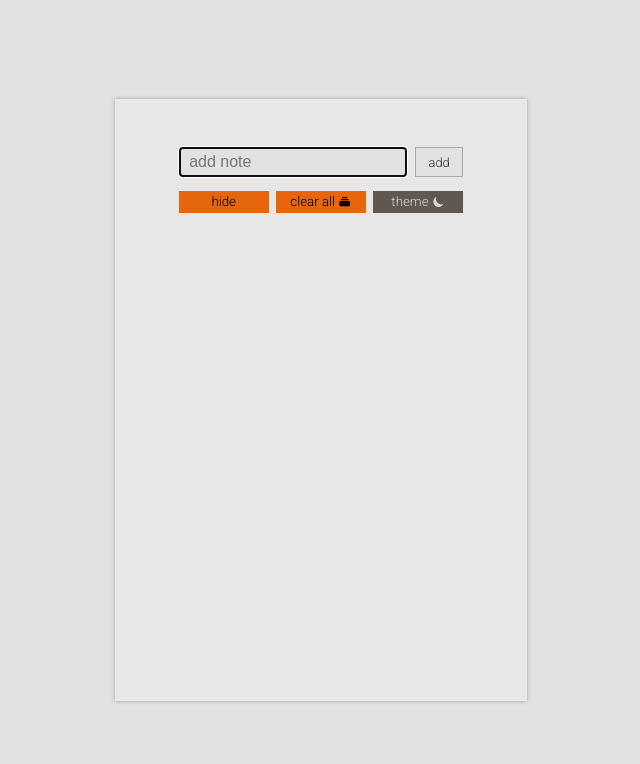
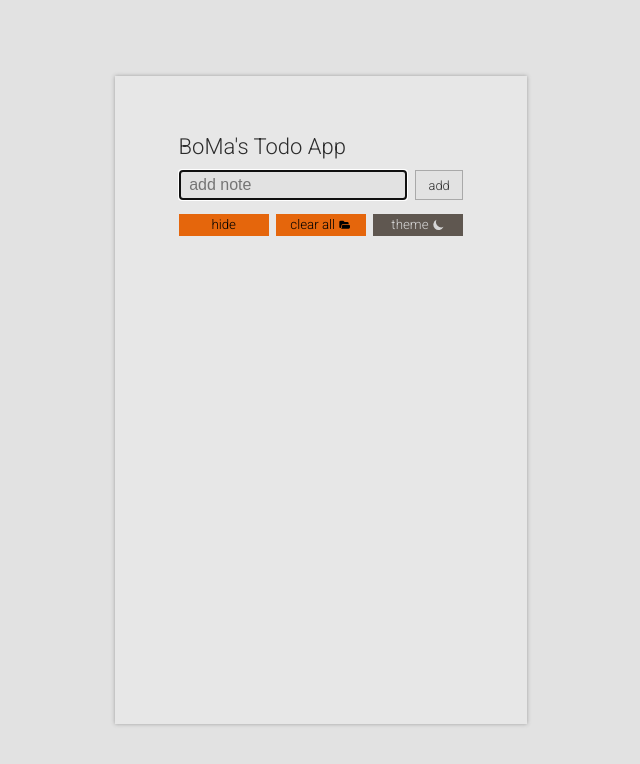
Before and after one commit to booi-dev/todo-redux-app, a React (Vite) app: page / in a window 1280 px wide. Shown: the top 764 px of the page, without its empty margins (319-959 px from the left). Built offline with nearby package versions, Linux system fonts and the light colour scheme.

Commit message:
Add app title

```diff
--- a/src/App.css
+++ b/src/App.css
@@ -26,6 +26,7 @@
   --font-small: 14px;
   --font-medium: 16px;
   --font-large: 18px;
+  --font-xlarge: 22px;
 
   --line-height: 20px;
 
@@ -33,7 +34,6 @@
 }
 
 .App {
-  position: relative;
   margin-inline: auto;
   padding: 3em 4em;
   box-shadow: 0 0 4px #4444446c;
@@ -61,3 +61,8 @@
   background-color: var(--lt-clr-1);
   color: var(--lt-font-clr-1);
 }
+
+.app-title {
+  font-size: var(--font-xlarge);
+  padding-block: 0.5em;
+}
--- a/src/App.jsx
+++ b/src/App.jsx
@@ -35,6 +35,7 @@ function App() {
   return (
     <div className={`app-container ${theme}`}>
       <div className={`App ${theme}`}>
+        <h1 className='app-title'>BoMa's Todo App</h1>
         <TodoForm />
         <SettingPanel toggleFilter={toggleFilter} />
         <TodoList todos={todos} />
--- a/src/components/SettingPanel.jsx
+++ b/src/components/SettingPanel.jsx
@@ -1,5 +1,5 @@
 import { useState } from 'react';
-import { HiSun, HiMoon, HiCollection } from "react-icons/hi";
+import { HiSun, HiMoon, HiFolderOpen } from "react-icons/hi";
 
 import useTodoControls from '../app/todoControls';
 import useThemeControls from '../app/themeControls';
@@ -42,7 +42,7 @@ function SettingPanel(props) {
                 className="clear-all-btn"
             >
                 <span type='button' className={`clear-btn btn--setting ${theme}`}>clear all</span>
-                <HiCollection />
+                <HiFolderOpen />
             </button>
 
             <button type='button' className={`toggle-dark-theme-btn ${theme}`}
```
